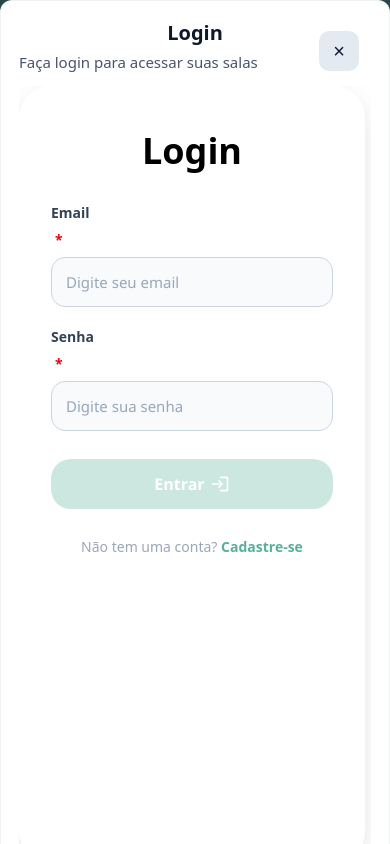
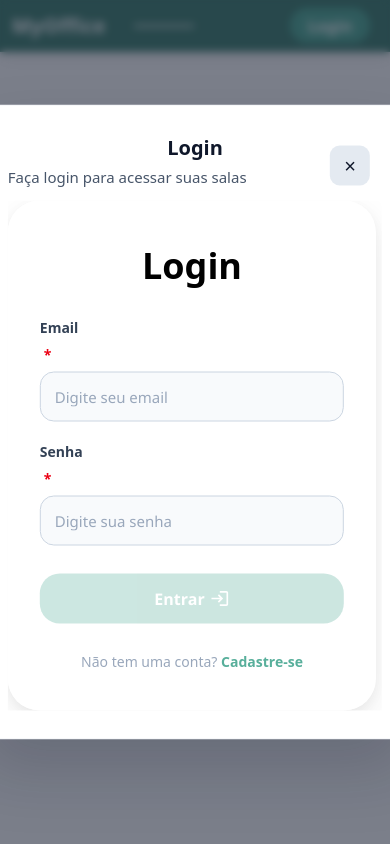
Before and after one commit to Alerrandoribeiro/my-office-front-end-senac, a React (Vite) app: page /login in a window 390 px wide. Shown: the top 844 px of the page. Built offline with nearby package versions, Linux system fonts and the light colour scheme.

Commit message:
Force modal centering with fixed positioning; mobile override

```diff
--- a/src/components/atomos/Modal/Modal.css
+++ b/src/components/atomos/Modal/Modal.css
@@ -11,8 +11,11 @@
 }
 
 .modal_container {
-  position: relative;
+  position: fixed;
   z-index: 10000;
+  top: 50%;
+  left: 50%;
+  transform: translate(-50%, -50%);
   width: min(96%, 720px);
   max-height: 92vh;
   display: flex;
@@ -24,6 +27,8 @@
   border: 1px solid rgba(148, 163, 184, 0.14);
   transform-origin: center;
   animation: modalEnter 220ms ease-out;
+.modal_container:focus {
+  outline: none;
 }
 
 .modal_header {
@@ -166,11 +171,15 @@
 
 @media (max-width: 640px) {
   .modal_container {
+    position: fixed;
+    top: 0;
+    left: 0;
+    transform: none;
     width: 100%;
     height: 100%;
     max-height: 100vh;
-    border-radius: 12px;
-    padding: 18px;
+    border-radius: 12px 12px 0 0;
+    padding: 18px 16px 24px 16px;
   }
 
   .modal_overlay {
```
